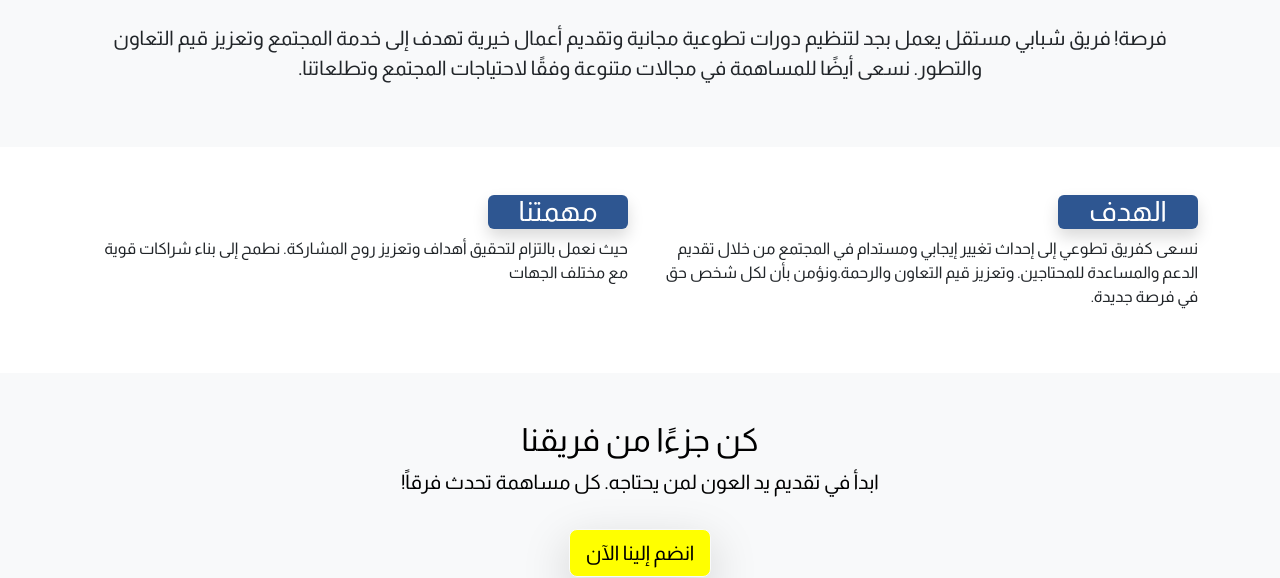
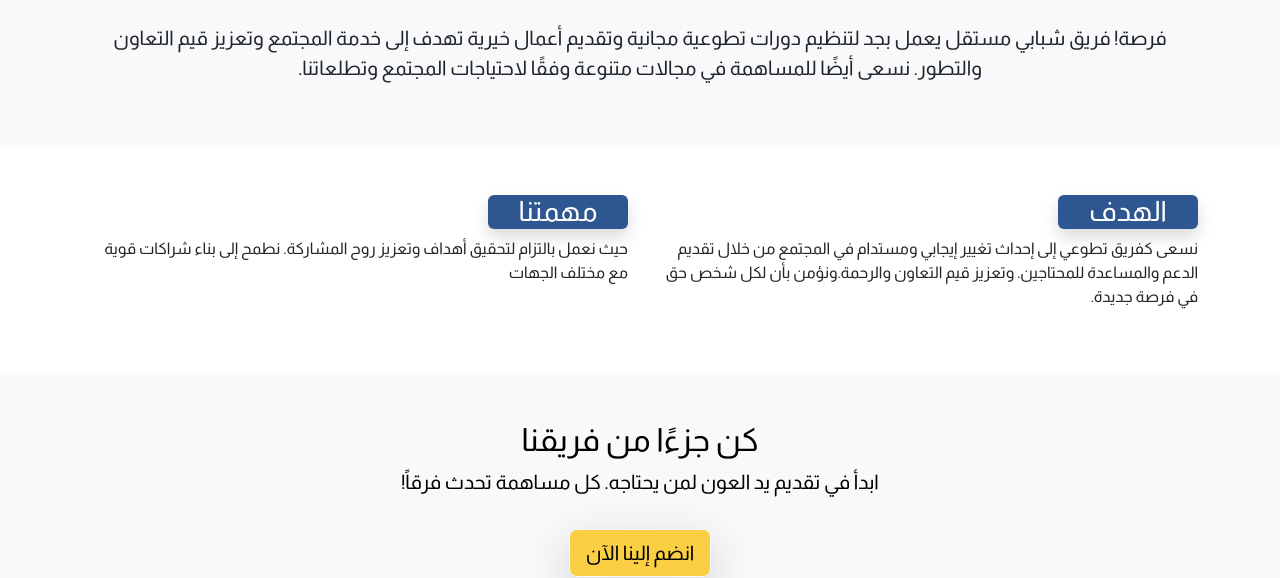
Before and after one commit to mhmdTaqi-code/farsaweb, a plain HTML site: page index.html in a window 1280 px wide. Shown: the part 374-952 px from the top of the page. Drawn offline with nearby package versions, Linux system fonts and the light colour scheme.

Commit message:
index.html

```diff
--- a/index.html
+++ b/index.html
@@ -80,7 +80,7 @@
         <div class="container">
             <h2 style="color: #000000;">كن جزءًا من فريقنا</h2>
             <p class="lead" style="color: #000000;">ابدأ في تقديم يد العون لمن يحتاجه. كل مساهمة تحدث فرقاً!</p>
-            <button class="btn btn-light btn-lg mt-3 shadow-lg" style="background-color: #ffff00; color: #00000;" onclick="window.location.href='https://docs.google.com/forms/d/e/1FAIpQLSfa728bs1X2ZE7AbhBI8UupoXmsnql07yOy488mzMe4ZS7IuA/viewform?usp=sf_link'">انضم إلينا الآن</button>
+            <button class="btn btn-light btn-lg mt-3 shadow-lg" style="background-color: #facf43; color: #00000;" onclick="window.location.href='https://docs.google.com/forms/d/e/1FAIpQLSfa728bs1X2ZE7AbhBI8UupoXmsnql07yOy488mzMe4ZS7IuA/viewform?usp=sf_link'">انضم إلينا الآن</button>
         </div>
     </section>
 
```
